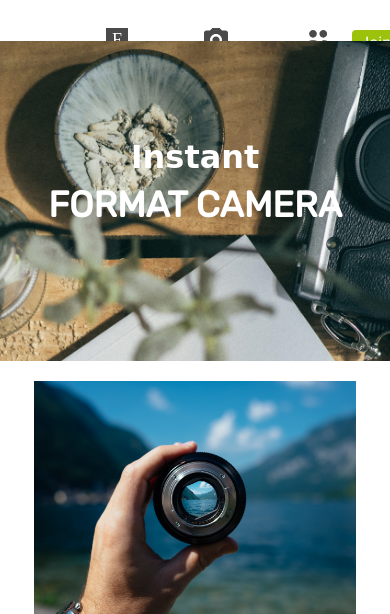
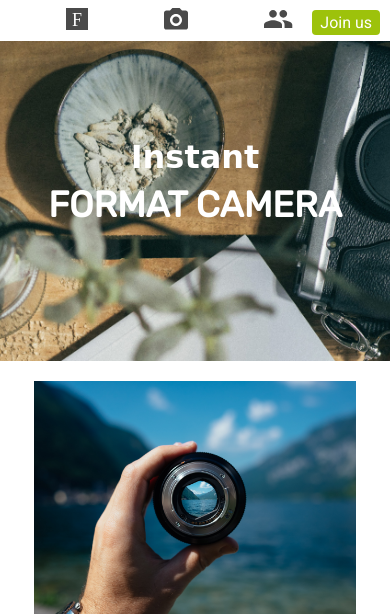
Before and after one commit to LaurentDezo/responsive_fix, a plain HTML site: page index.html in a window 390 px wide. Shown: the top 614 px of the page. Drawn offline with Linux system fonts and the light colour scheme; a web font is replaced by a local one.

Commit message:
Fix header size and positionning when in mobile format

```diff
--- a/resources/css/style.css
+++ b/resources/css/style.css
@@ -89,6 +89,10 @@ header .mobile {
     display: none;
   }
 
+  header .content {
+    height: 45px;
+  }
+
   header .mobile {
     display: block;
     width: 100%;
@@ -99,10 +103,12 @@ header .mobile {
     justify-content: space-around;
     align-items: center;
     width: 100%;
+    padding: 0;
   }
 
-  header .mobile li {
-    padding: 0;
+  header .mobile ul li {
+    justify-self: center;
+    align-self: center;
   }
 
   header .mobile .button {
```
